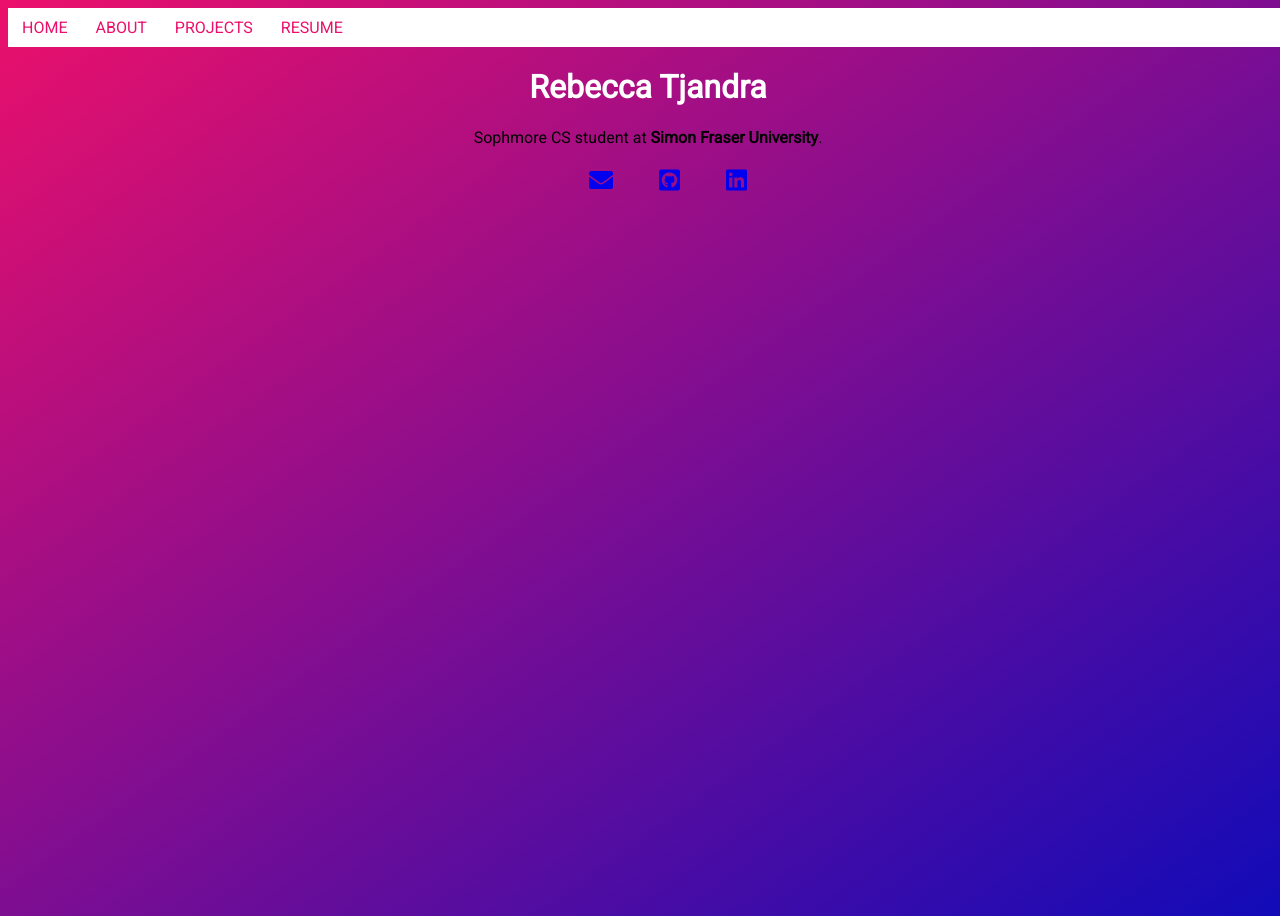
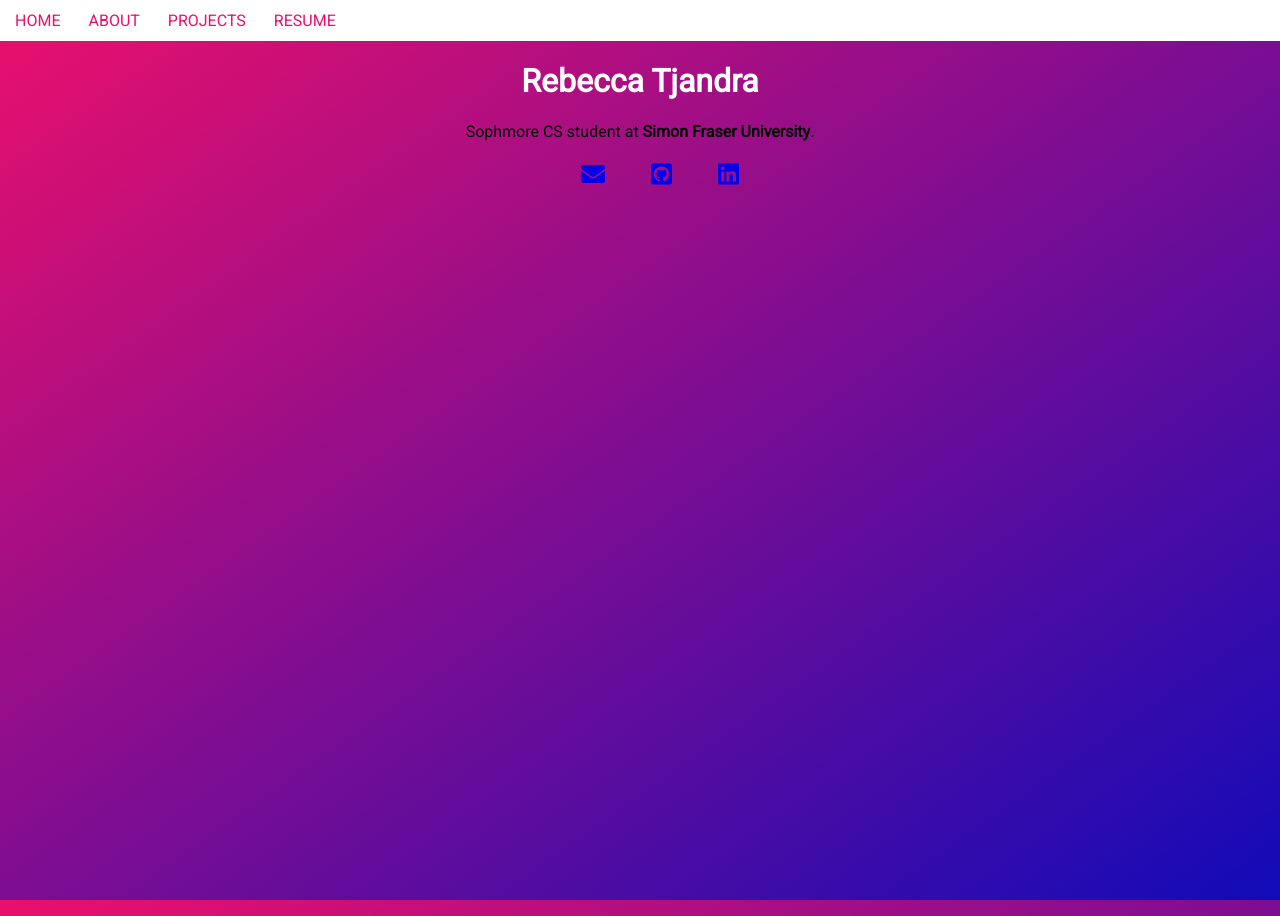
Before and after one commit to rebaka/rebaka.github.io, a Jekyll site: the page index.html, which Jekyll copies as it is, in a window 1280 px wide. Built offline with Jekyll 4.4.1, drawn with Linux system fonts in a browser that asks for light colours; nearby versions of some CDN libraries.

Commit message:
edited margins

```diff
--- a/css/main.css
+++ b/css/main.css
@@ -8,30 +8,30 @@
 	width: 100vw;
    height: 100vh;
 	overflow:hidden;
+	margin: 0;
 }
 
 .navlinks { /*nav*/
 	list-style-type: none;
-	margin: 0;
-	padding: 0;
+	padding: 1px;
 	overflow: hidden;
 	background-color: white;
+	margin: 0;
 }
 
 .navlinks li {
 	float: left;
-	display: inline;
 }
 
 .navlinks li a {
-	display: block;
+	display: inline-block;
 	color: #eb106b;
 	padding: 10px 14px;
 	text-decoration: none;
 }
 
 .navlinks li a:hover {
-  color: white;
+	color: #110bb8;
 }
 
 h1{
```
